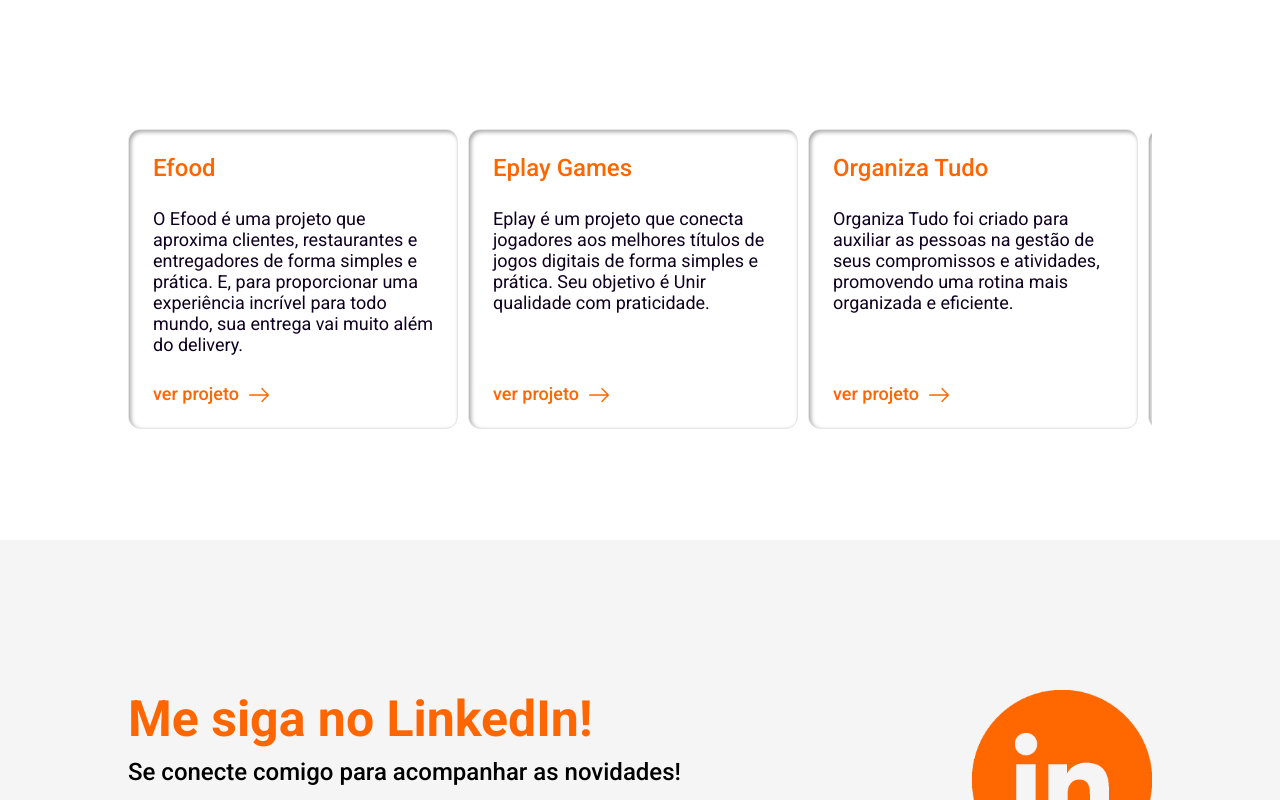
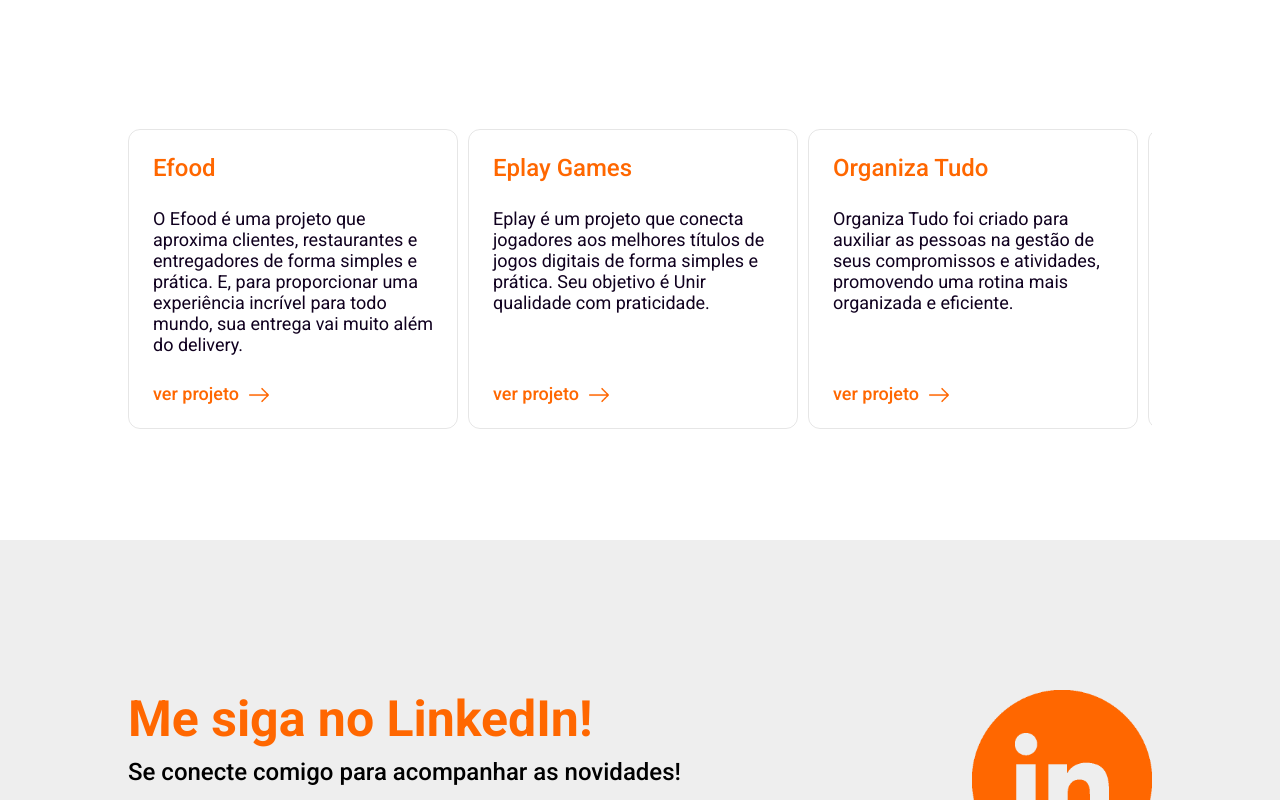
Before and after one commit to LucasB0mfim/PORTFOLIO, a React (Create React App) app: page / in a window 1280 px wide. Shown: the part 1380-2180 px from the top of the page. Built offline with nearby package versions, Linux system fonts and the light colour scheme.

Commit message:
Improved button insertion effect

```diff
--- a/src/components/Card/styles.ts
+++ b/src/components/Card/styles.ts
@@ -1,4 +1,5 @@
 import styled from 'styled-components'
+import { colors } from '../../styles'
 
 export const Ul = styled.ul`
   width: 100%;
@@ -26,9 +27,35 @@ export const Case = styled.div`
   border-radius: 12px;
   border: 1px solid rgba(17, 17, 17, 0.1);
   margin-bottom: 10px;
-  box-shadow:
-    inset 2px 2px 4px rgba(0, 0, 0, 0.35),
-    inset -2px -2px 4px rgba(255, 255, 255, 0.9);
+  transition: all linear 0.2s;
+
+  &:hover {
+    box-shadow:
+      inset 2px 2px 4px rgba(0, 0, 0, 0.35),
+      inset -2px -2px 4px rgba(255, 255, 255, 0.9);
+
+    span {
+      font-size: 23.5px;
+      transition: all linear 0.2s;
+    }
+
+    p {
+      font-size: 17.5px;
+      transition: all linear 0x.2s;
+    }
+
+    a {
+      font-size: 17.5px;
+      transition: all linear 0.2s;
+    }
+
+    img {
+      width: 19.5px;
+      margin-bottom: -4px;
+      margin-left: 9.5px;
+      transition: all linear 0.2s;
+    }
+  }
 
   user-drag: none; /* Bloqueia o arrastar da imagem */
   -webkit-user-drag: none; /* Bloqueia o arrastar da imagem no WebKit */
@@ -38,16 +65,18 @@ export const Case = styled.div`
   -ms-user-select: none; /* Bloqueia a seleção do texto da imagem no Internet Explorer */
 
   span {
-    color: #ff6600;
+    color: ${colors.orange};
     font-size: 24px;
     font-weight: 500;
+    transition: all linear 0.2s;
   }
 
   p {
-    color: #10001f;
+    color: ${colors.black};
     height: 60%;
     font-size: 18px;
     font-weight: inherit;
+    transition: all linear 0.2s;
 
     @media (max-width: 678px) {
       font-size: 15px;
@@ -57,24 +86,21 @@ export const Case = styled.div`
 
   a {
     display: flex;
-    color: #ff6600;
+    color: ${colors.orange};
     font-size: 18px;
     font-weight: 500;
     align-items: center;
+    transition: all linear 0.2s;
 
     img {
       width: 20px;
       margin-left: 10px;
       margin-bottom: -2px;
-      transition: transform 0.3s ease;
-    }
+      transition: all linear 0.2s;
 
-    &:hover img {
-      transform: translateX(5px); /* Move a seta 5px para a direita */
-    }
-
-    @media (max-width: 678px) {
-      font-size: 15px;
+      &:hover {
+        transform: translateX(5px); /* Move a seta 5px para a direita */
+      }
     }
   }
 
@@ -94,8 +120,13 @@ export const Case = styled.div`
       font-size: 20px;
     }
   }
+
   @media (max-width: 678px) {
     width: 280px;
     height: 300px;
+
+    a {
+      font-size: 15px;
+    }
   }
 `
--- a/src/components/Footer/styles.ts
+++ b/src/components/Footer/styles.ts
@@ -1,10 +1,11 @@
 import styled from 'styled-components'
+import { colors } from '../../styles'
 
 export const Footerbar = styled.footer`
   width: 100%;
   height: 76px;
-  background: #000;
-  color: #fff;
+  background: ${colors.black};
+  color: ${colors.white};
   display: flex;
   align-items: center;
   justify-content: center;
--- a/src/components/Github/styles.ts
+++ b/src/components/Github/styles.ts
@@ -1,4 +1,5 @@
 import styled from 'styled-components'
+import { colors } from '../../styles'
 
 export const Container = styled.div`
   max-width: 1024px;
@@ -39,14 +40,14 @@ export const Box = styled.div`
   width: 50%;
 
   > span {
-    color: #000;
+    color: ${colors.black};
     font-size: 50px;
     font-weight: 600;
   }
 
   a {
     display: flex;
-    color: #000;
+    color: ${colors.black};
     font-size: 18px;
     font-weight: 500;
     margin-top: 20px;
--- a/src/components/Header/styles.ts
+++ b/src/components/Header/styles.ts
@@ -1,6 +1,7 @@
 import styled from 'styled-components'
 
 import { HashLink } from 'react-router-hash-link'
+import { colors } from '../../styles'
 
 export const Container = styled.div`
   position: sticky;
@@ -12,7 +13,7 @@ export const Container = styled.div`
   justify-content: center;
   width: 100%;
   height: 76px;
-  background-color: #fff;
+  background-color: ${colors.white};
   box-shadow: 0 4px 10px rgba(0, 0, 0, 0.3);
 
   @media (min-width: 1600px) {
@@ -58,11 +59,11 @@ export const Icon = styled.div`
   img {
     width: 50px;
     height: 65%;
-    filter: drop-shadow(0px 1px 3px #9e9e9e);
+    filter: drop-shadow(0px 1px 3px ${colors.gray});
   }
 
   h1 {
-    color: #10001f;
+    color: ${colors.black};
     font-family: 'Shadows Into Light', cursive;
     font-size: 24px;
     font-weigth: 600;
@@ -72,7 +73,7 @@ export const Icon = styled.div`
       font-family: 'Shadows Into Light', cursive;
       font-weigth: 600;
       font-size: 24px;
-      color: #ff6700;
+      color: ${colors.orange};
     }
 
     @media (min-width: 1600px) {
@@ -106,12 +107,12 @@ export const ItemsList = styled.div`
     }
 
     a {
-      color: #10001f;
+      color: ${colors.black};
       font-weight: 400;
       cursor: pointer;
 
       &:hover {
-        color: #ff6700;
+        color: ${colors.orange};
       }
 
       @media (min-width: 1600px) {
@@ -125,11 +126,11 @@ export const ItemsList = styled.div`
 `
 
 export const Link = styled(HashLink)`
-  color: #10001f;
+  color: ${colors.black};
   font-weight: 400;
   cursor: pointer;
 
   &:hover {
-    color: #ff6700;
+    color: ${colors.orange};
   }
 `
--- a/src/components/Menu/styles.ts
+++ b/src/components/Menu/styles.ts
@@ -1,4 +1,5 @@
 import styled from 'styled-components'
+import { colors } from '../../styles'
 
 export const Container = styled.section`
   max-width: 1024px;
@@ -50,7 +51,7 @@ export const Main = styled.main`
   z-index: 1;
 
   span {
-    color: #fff;
+    color: ${colors.white};
     width: 100%;
     font-size: 42px;
     font-weight: 600;
@@ -71,7 +72,7 @@ export const Main = styled.main`
   }
 
   p {
-    color: #fff;
+    color: ${colors.white};
     width: 23%;
     font-size: 2vw;
     font-weight: 400;
@@ -148,7 +149,7 @@ export const Aside = styled.aside`
   img {
     position: absolute;
     bottom: 0;
-    filter: drop-shadow(0px 0px 10px #000);
+    filter: drop-shadow(0px 0px 10px ${colors.black});
     height: 80vh;
 
     user-drag: none; /* Bloqueia o arrastar da imagem */
--- a/src/components/Projects/styles.ts
+++ b/src/components/Projects/styles.ts
@@ -1,4 +1,5 @@
 import styled from 'styled-components'
+import { colors } from '../../styles'
 
 export const Container = styled.section`
   max-width: 1024px;
@@ -25,7 +26,7 @@ export const Title = styled.div`
   width: 100%;
 
   h3 {
-    color: #10001f;
+    color: ${colors.black};
     font-size: 40px;
     font-weight: 600;
     font-family: 'Chakra Petch', sans-serif;
--- a/src/components/SocialMedia/styles.ts
+++ b/src/components/SocialMedia/styles.ts
@@ -1,4 +1,5 @@
 import styled from 'styled-components'
+import { colors } from '../../styles'
 
 export const Container = styled.div`
   max-width: 1024px;
@@ -38,7 +39,7 @@ export const Box = styled.div`
   justify-content: space-between;
 
   h3 {
-    color: #ff6600;
+    color: ${colors.orange};
     font-size: 50px;
   }
 
@@ -50,7 +51,7 @@ export const Box = styled.div`
 
   a {
     display: flex;
-    color: #ff6600;
+    color: ${colors.yellow};
     font-size: 18px;
     font-weight: 500;
 
--- a/src/components/Tech/styles.ts
+++ b/src/components/Tech/styles.ts
@@ -1,4 +1,5 @@
 import styled from 'styled-components'
+import { colors } from '../../styles'
 
 export const Container = styled.section`
   max-width: 1024px;
@@ -26,7 +27,7 @@ export const Main = styled.main`
   justify-content: center;
 
   h3 {
-    color: #10001f;
+    color: ${colors.black};
     font-size: 40px;
     font-weight: 600;
     font-family: 'Chakra Petch', sans-serif;
@@ -116,10 +117,10 @@ export const Aside = styled.aside`
 export const HoveredIconName = styled.div`
   margin-bottom: 5%;
   font-size: 24px;
-  color: #10001f;
+  color: ${colors.black};
   font-weight: 500;
   font-family: 'Chakra Petch', sans-serif;
-  background-color: #fff;
+  background-color: ${colors.white};
   padding: 10px 20px;
   border-radius: 10px;
   box-shadow: 0px 4px 15px rgba(0, 0, 0, 0.3);
--- a/src/styles.ts
+++ b/src/styles.ts
@@ -1,4 +1,12 @@
 import { createGlobalStyle } from 'styled-components'
+
+export const colors = {
+  yellow: '#fda61a',
+  orange: '#ff6700',
+  gray: '#eee',
+  white: '#fff',
+  black: '#10001f'
+}
 
 export const GlobalStyle = createGlobalStyle`
 * {
@@ -16,13 +24,13 @@ export const GlobalStyle = createGlobalStyle`
 
   /* Cor do controle da barra de rolagem */
   &::-webkit-scrollbar-thumb {
-    background-color: #fda61a;
+    background-color: ${colors.yellow};
     border-radius: 10px;
   }
 
   /* Cor do fundo da barra de rolagem */
   &::-webkit-scrollbar-track {
-    background-color: #fff;
+    background-color: ${colors.white};
   }
 }
 
@@ -40,7 +48,7 @@ export const GlobalStyle = createGlobalStyle`
   align-items: center;
   flex-direction: column;
   justify-content: center;
-  background:#ff6700;
+  background:${colors.orange};
   overflow-x: hidden;
   overflow-y: hidden;
 }
@@ -50,7 +58,7 @@ export const GlobalStyle = createGlobalStyle`
   align-items: center;
   flex-direction: column;
   justify-content: center;
-  background: rgb(245, 245, 245);
+  background: ${colors.gray};
 }
 
 
```
